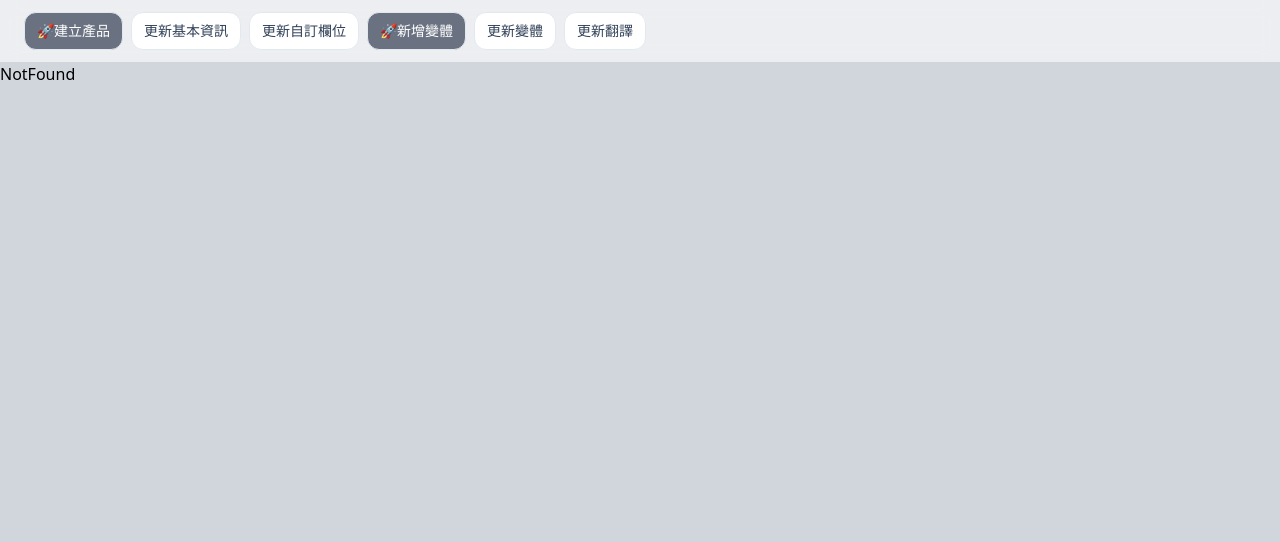
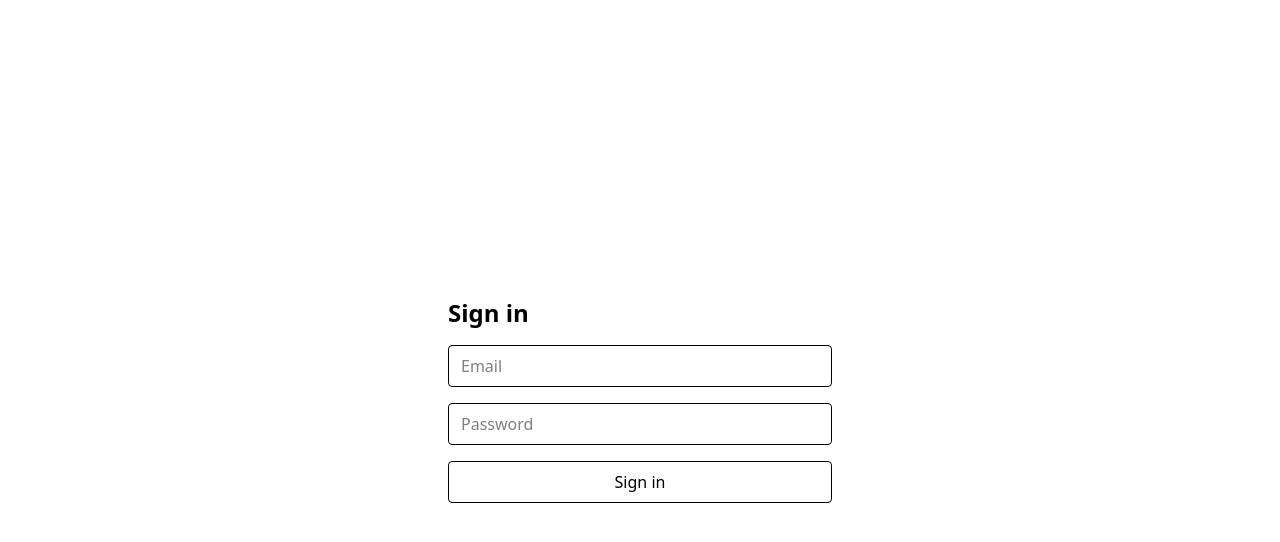
Before and after one commit to oxfoxlion/ProductManageTools_TEST, a React (Vite) app: page /login in a window 1280 px wide. Shown: the top 542 px of the page. Built offline with nearby package versions, Linux system fonts and the light colour scheme; no server answers.

Commit message:
feat: 新增登入功能

```diff
--- /dev/null
+++ b/src/auth/AuthContext.tsx
@@ -0,0 +1,75 @@
+import { createContext, useContext, useEffect, useState, ReactNode } from 'react';
+
+const API_BASE = "api.instantcheeseshao.com";
+
+type User = { id: string; email: string; role?: string } | null;
+
+type AuthContextType = {
+  user: User;
+  login: (email: string, password: string) => Promise<void>;
+  logout: () => Promise<void>;
+  ready: boolean;
+};
+
+const AuthContext = createContext<AuthContextType | null>(null);
+
+export function AuthProvider({ children }: { children: ReactNode }) {
+  const [user, setUser] = useState<User>(null);
+  const [ready, setReady] = useState(false);
+
+  useEffect(() => {
+    // 啟動時嘗試 refresh → 再取得使用者資訊
+    (async () => {
+      await refresh();
+      await loadMe();
+      setReady(true);
+    })();
+  }, []);
+
+  async function refresh() {
+    await fetch(`${API_BASE}/auth/refresh`, {
+      method: 'POST',
+      credentials: 'include',
+    });
+  }
+
+  async function loadMe() {
+    const r = await fetch(`${API_BASE}/api/me`, {
+      credentials: 'include',
+    });
+    if (r.ok) setUser(await r.json());
+    else setUser(null);
+  }
+
+  async function login(email: string, password: string) {
+    const r = await fetch(`${API_BASE}/auth/login`, {
+      method: 'POST',
+      credentials: 'include',
+      headers: { 'Content-Type': 'application/json' },
+      body: JSON.stringify({ email, password }),
+    });
+    if (!r.ok) throw new Error('Login failed');
+    // Login 成功後 → 取得使用者資料
+    await loadMe();
+  }
+
+  async function logout() {
+    await fetch(`${API_BASE}/auth/logout`, {
+      method: 'POST',
+      credentials: 'include',
+    });
+    setUser(null);
+  }
+
+  return (
+    <AuthContext.Provider value={{ user, login, logout, ready }}>
+      {children}
+    </AuthContext.Provider>
+  );
+}
+
+export function useAuth() {
+  const ctx = useContext(AuthContext);
+  if (!ctx) throw new Error('useAuth must be used within AuthProvider');
+  return ctx;
+}
--- /dev/null
+++ b/src/auth/RequireAuth.tsx
@@ -0,0 +1,13 @@
+import { Navigate, Outlet, useLocation } from 'react-router-dom';
+import { useAuth } from './AuthContext';
+
+export default function RequireAuth() {
+  const { user, ready } = useAuth();
+  const loc = useLocation();
+
+  if (!ready) return null; // or a spinner
+  if (!user) {
+    return <Navigate to="/login" replace state={{ from: loc }} />;
+  }
+  return <Outlet />;
+}
--- /dev/null
+++ b/src/lib/api.ts
@@ -0,0 +1,89 @@
+// src/lib/useApi.ts
+import { useAuth } from '../auth/AuthContext';
+
+// ✅ 同網域就用空字串，跨網域就填完整 origin
+const API_BASE = 'https://api.instantcheeseshao.com';
+
+// 去重複用的 refresh promise，避免同時多個 401 重複打 refresh
+let refreshPromise: Promise<Response> | null = null;
+
+function joinURL(base: string, path: string) {
+  if (!base) return path.startsWith('/') ? path : `/${path}`;
+  const b = base.endsWith('/') ? base.slice(0, -1) : base;
+  const p = path.startsWith('/') ? path : `/${path}`;
+  return b + p;
+}
+
+export function useApi() {
+  const { ready } = useAuth();
+
+  async function rawFetch(path: string, init: RequestInit = {}) {
+    const url = joinURL(API_BASE, path);
+    const headers = new Headers(init.headers || {});
+    const hasBody = init.body !== undefined && init.body !== null;
+
+    // 若 body 不是 FormData 才自動加 JSON header
+    if (hasBody && !(init.body instanceof FormData) && !headers.has('Content-Type')) {
+      headers.set('Content-Type', 'application/json');
+    }
+
+    return fetch(url, {
+      ...init,
+      credentials: 'include', // ← 必須，才會帶 cookie
+      headers,
+    });
+  }
+
+  // 401 → refresh → 重試一次
+  async function api(path: string, init: RequestInit = {}): Promise<Response> {
+    if (!ready) throw new Error('Auth not ready');
+
+    let resp = await rawFetch(path, init);
+    if (resp.status !== 401) return resp;
+
+    // 進入 refresh 區段（全域共用一個 promise）
+    if (!refreshPromise) {
+      refreshPromise = rawFetch('/auth/refresh', { method: 'POST' });
+    }
+    try {
+      const r = await refreshPromise;
+      if (!r.ok) return resp; // refresh 失敗 → 把 401 傳回去
+    } finally {
+      refreshPromise = null;
+    }
+
+    // refresh 成功 → 重送一次原請求
+    resp = await rawFetch(path, init);
+    return resp;
+  }
+
+  // 便捷：自動 parse JSON、錯誤時丟出 Error
+  async function apiJson<T = any>(path: string, init: RequestInit = {}): Promise<T> {
+    const resp = await api(path, init);
+    const text = await resp.text();
+    let data: any = null;
+    try { data = text ? JSON.parse(text) : null; } catch { data = text; }
+    if (!resp.ok) {
+      const message = (data && (data.message || data.error)) || resp.statusText || 'Request failed';
+      const err = new Error(message);
+      (err as any).status = resp.status;
+      (err as any).data = data;
+      throw err;
+    }
+    return data as T;
+  }
+
+  function getJson<T = any>(path: string, init: RequestInit = {}) {
+    return apiJson<T>(path, { method: 'GET', ...init });
+  }
+
+  function postJson<T = any>(path: string, body: any, init: RequestInit = {}) {
+    return apiJson<T>(path, {
+      method: 'POST',
+      body: body instanceof FormData ? body : JSON.stringify(body),
+      ...init,
+    });
+  }
+
+  return { fetch: api, getJson, postJson };
+}
--- /dev/null
+++ b/src/pages/Login.tsx
@@ -0,0 +1,52 @@
+import { useState } from 'react';
+import { useAuth } from '../auth/AuthContext';
+import { useNavigate } from 'react-router-dom';
+
+export default function LoginPage() {
+  const { login } = useAuth();
+  const nav = useNavigate();
+  const [email, setEmail] = useState('');
+  const [password, setPassword] = useState('');
+  const [err, setErr] = useState<string | null>(null);
+  const [loading, setLoading] = useState(false);
+
+  async function onSubmit(e: React.FormEvent) {
+    e.preventDefault();
+    setErr(null);
+    setLoading(true);
+    try {
+      await login(email, password);
+      nav('/'); // 登入成功導回首頁（你的管理頁）
+    } catch (e:any) {
+      setErr(e?.message ?? 'Login failed');
+    } finally {
+      setLoading(false);
+    }
+  }
+
+  return (
+    <div className="min-h-screen flex items-center justify-center p-6">
+      <form onSubmit={onSubmit} className="w-full max-w-sm space-y-4">
+        <h1 className="text-2xl font-semibold">Sign in</h1>
+        <input
+          className="border rounded w-full px-3 py-2"
+          type="email" placeholder="Email"
+          value={email} onChange={e=>setEmail(e.target.value)}
+        />
+        <input
+          className="border rounded w-full px-3 py-2"
+          type="password" placeholder="Password"
+          value={password} onChange={e=>setPassword(e.target.value)}
+        />
+        {err && <p className="text-red-600 text-sm">{err}</p>}
+        <button
+          type="submit"
+          disabled={loading}
+          className="w-full rounded px-3 py-2 border"
+        >
+          {loading ? 'Signing in…' : 'Sign in'}
+        </button>
+      </form>
+    </div>
+  );
+}
--- a/src/router.jsx
+++ b/src/router.jsx
@@ -1,7 +1,10 @@
 // src/router.jsx
 import { createBrowserRouter } from "react-router-dom";
 
+// Layout
 import Frontend from "./layout/Frontend";
+
+// 受保護頁
 import CreateProducts from "./pages/CreateProducts";
 import CreateVariants from "./pages/CreateVariants";
 import UpdateInventory from "./pages/UpdateInventory";
@@ -11,10 +14,25 @@ import UpdateRelativeProducts from "./pages/UpdateRelativeProducts";
 import UpdateTranslation from "./pages/UpdateTranslation";
 import UpdateVariants from "./pages/UpdateVariants";
 import DeleteTranslate from "./pages/deleteTranslate";
+
+// 公開頁
+import LoginPage from "./pages/Login";
+
+// 共用
 import NotFound from "./pages/NotFound";
+
+// 新增：權限殼
+import RequireAuth from "./auth/RequireAuth";
 
 export const route = createBrowserRouter(
   [
+    // 1) 公開的登入頁（不套 Frontend）
+    { path: "/login", element: <LoginPage /> },
+
+    // 2) 受保護群組：先套 RequireAuth，再套 Frontend 當 layout
+    {
+      element: <RequireAuth />,
+      children: [
         {
           path: "/",
           element: <Frontend />,
@@ -28,12 +46,15 @@ export const route = createBrowserRouter(
             { path: "update_translation", element: <UpdateTranslation /> },
             { path: "update_variants", element: <UpdateVariants /> },
             { path: "delete_translate", element: <DeleteTranslate /> },
-        { path: "*", element: <NotFound /> },
           ],
         },
       ],
+    },
+
+    // 3) 全站 404（不論是否登入）
+    { path: "*", element: <NotFound /> },
+  ],
   {
-    // 這行是關鍵：讓 / 代表 /ProductManageTools_TEST/（在 prod）
-    basename: import.meta.env.BASE_URL,
+    basename: import.meta.env.BASE_URL, // 你原本的設定保留
   }
 );
```
Also changed, not shown: src/main.jsx (+6 -3 lines). Lines whose indentation alone changed are shown as unchanged.
